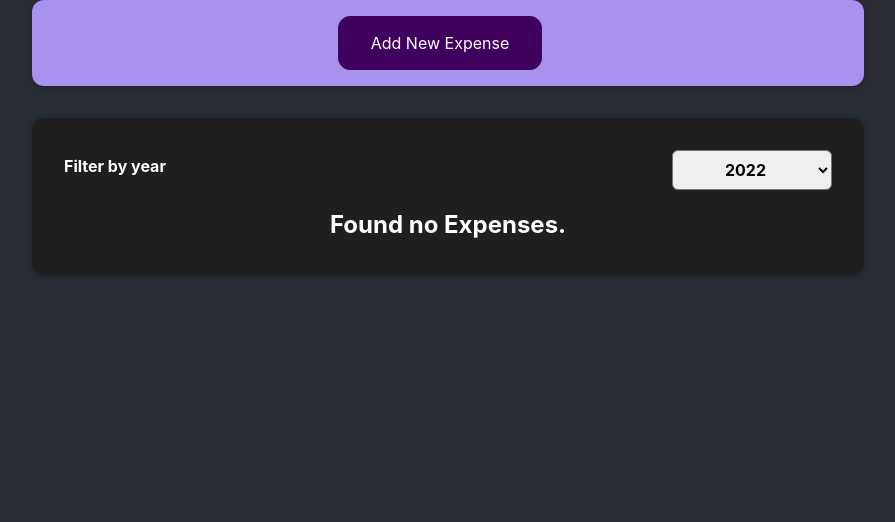
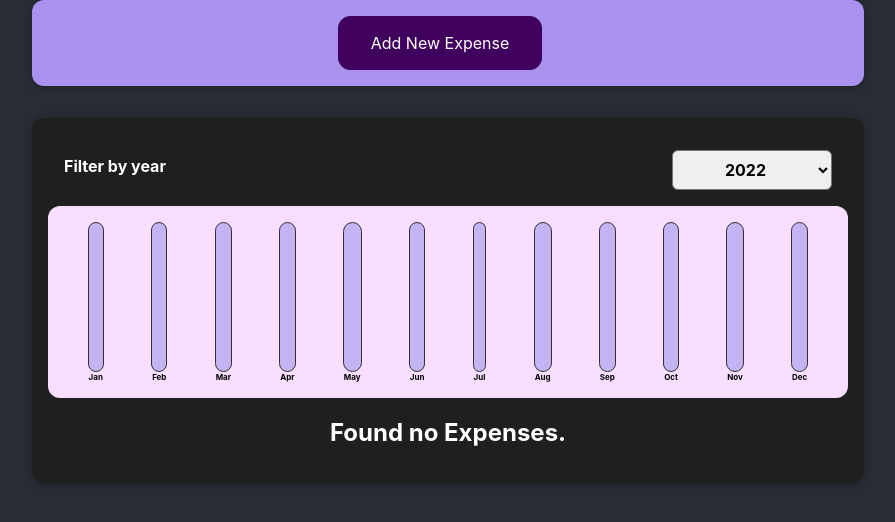
Before and after one commit to JongDeokRyu/react-complete-guide, a React (Create React App) app: page / in a window 1280 px wide. Shown: the top 522 px of the page, without its empty margins (192-1087 px from the left). Built offline with nearby package versions, Linux system fonts and the light colour scheme.

Commit message:
차트 , 동적 스타일 추가

```diff
--- /dev/null
+++ b/src/components/Chart/CharBar.css
@@ -0,0 +1,30 @@
+.chart-bar {
+  height: 100%;
+  display: flex;
+  flex-direction: column;
+  align-items: center;
+}
+
+.chart-bar__inner {
+  height: 100%;
+  width: 100%;
+  border: 1px solid #313131;
+  border-radius: 12px;
+  background-color: #c3b4f3;
+  overflow: hidden;
+  display: flex;
+  flex-direction: column;
+  justify-content: flex-end;
+}
+
+.chart-bar__fill {
+  background-color: #4826b9;
+  width: 100%;
+  transition: all 0.3s ease-out;
+}
+
+.chart-bar__label {
+  font-weight: bold;
+  font-size: 0.5rem;
+  text-align: center;
+}
--- /dev/null
+++ b/src/components/Chart/Chart.css
@@ -0,0 +1,9 @@
+.chart {
+  padding: 1rem;
+  border-radius: 12px;
+  background-color: #f8dfff;
+  text-align: center;
+  display: flex;
+  justify-content: space-around;
+  height: 10rem;
+}
--- /dev/null
+++ b/src/components/Chart/Chart.js
@@ -0,0 +1,25 @@
+import React from "react";
+import ChartBar from "./ChartBar";
+import "./Chart.css";
+
+const Chart = (props) => {
+  const dataPointValues = props.dataPoints.map((dataPoint) => {
+    return dataPoint.value;
+  });
+  const totalMaximum = Math.max(...dataPointValues);
+
+  return (
+    <div className="chart">
+      {props.dataPoints.map((dataPoint) => (
+        <ChartBar
+          key={dataPoint.label}
+          value={dataPoint.value}
+          maxValue={totalMaximum}
+          label={dataPoint.label}
+        ></ChartBar>
+      ))}
+    </div>
+  );
+};
+
+export default Chart;
--- /dev/null
+++ b/src/components/Chart/ChartBar.js
@@ -0,0 +1,24 @@
+import React from "react";
+import "./CharBar.css";
+
+const ChartBar = (props) => {
+  let barFillHeight = "0%";
+
+  if (props.maxValue > 0) {
+    barFillHeight = Math.round((props.value / props.maxValue) * 100) + "%";
+  }
+
+  return (
+    <div className="chart-bar">
+      <div className="chart-bar__inner">
+        <div
+          className="chart-bar__fill"
+          style={{ height: barFillHeight }}
+        ></div>
+      </div>
+      <div className="chart-bar__label">{props.label}</div>
+    </div>
+  );
+};
+
+export default ChartBar;
--- a/src/components/Expenses/Expenses.js
+++ b/src/components/Expenses/Expenses.js
@@ -2,7 +2,7 @@
 import ExpenseFilter from "./ExpensesFilter";
 import Card from "../UI/Card";
 import ExpensesList from "./ExpensesList";
-// import ExpensesChart from "./ExpensesChart";
+import ExpensesChart from "./ExpensesChart";
 import "./Expenses.css";
 
 const Expenses = (props) => {
@@ -22,6 +22,7 @@
         selectedYear={filteredYear}
         onChangeFilter={filterChangeHandler}
       ></ExpenseFilter>
+      <ExpensesChart expenses={filteredExpenses}></ExpensesChart>
       <ExpensesList items={filteredExpenses}></ExpensesList>
     </Card>
   );
--- /dev/null
+++ b/src/components/Expenses/ExpensesChart.js
@@ -0,0 +1,28 @@
+import React from "react";
+import Chart from "../Chart/Chart";
+
+const ExpensesChart = (props) => {
+  const chartDataPoints = [
+    { label: "Jan", value: 0 },
+    { label: "Feb", value: 0 },
+    { label: "Mar", value: 0 },
+    { label: "Apr", value: 0 },
+    { label: "May", value: 0 },
+    { label: "Jun", value: 0 },
+    { label: "Jul", value: 0 },
+    { label: "Aug", value: 0 },
+    { label: "Sep", value: 0 },
+    { label: "Oct", value: 0 },
+    { label: "Nov", value: 0 },
+    { label: "Dec", value: 0 },
+  ];
+
+  for (const expense of props.expenses) {
+    const expenseMonth = expense.date.getMonth();
+    chartDataPoints[expenseMonth].value += expense.amount;
+  }
+
+  return <Chart dataPoints={chartDataPoints}></Chart>;
+};
+
+export default ExpensesChart;
```
